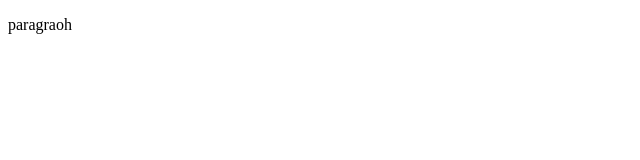
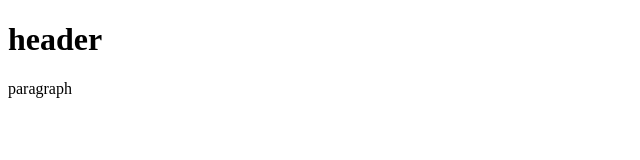
Before and after one commit to avafeider/intro-git, a plain HTML site: page index.html in a window 1280 px wide. Shown: the whole page, without its empty margins (0-640 px from the left). Drawn offline with Linux system fonts and the light colour scheme.

Commit message:
created header

```diff
--- a/index.html
+++ b/index.html
@@ -6,6 +6,7 @@
     <title>Document</title>
   </head>
   <body>
-    <p>paragraoh</p>
+    <h1>header</h1>
+    <p>paragraph</p>
   </body>
 </html>
```
